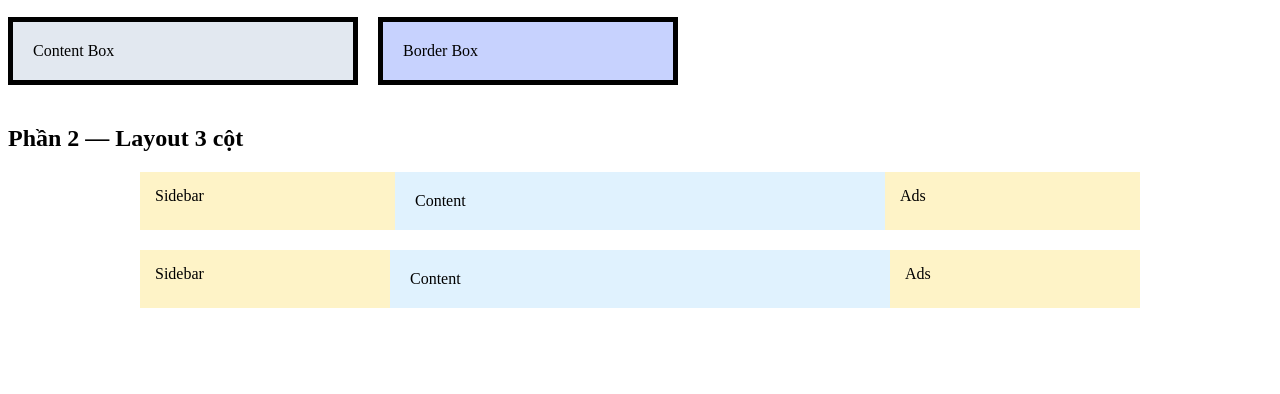
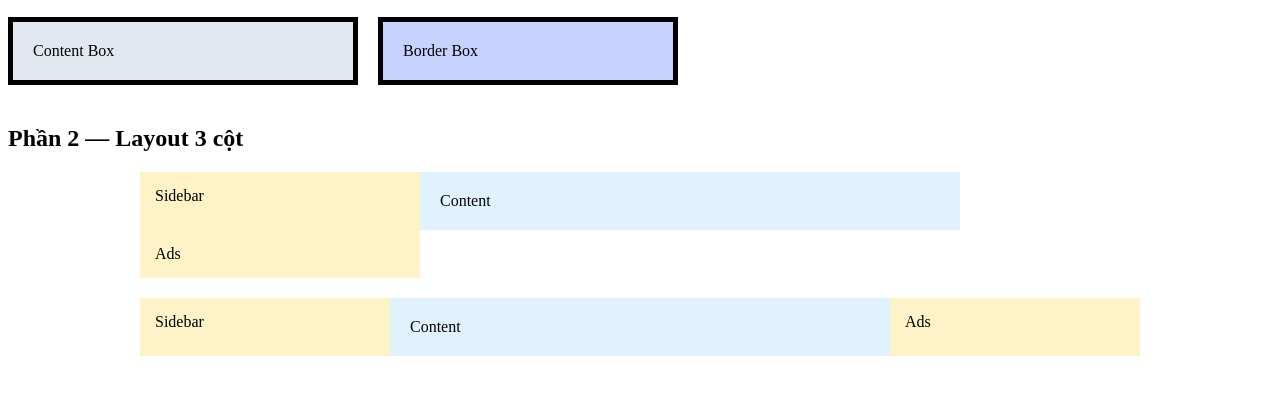
Before and after one commit to ThuyTram06/CSE391-TangThuyTram-2451160838, a plain HTML site: page PBT_03/boxmodel_lab.html in a window 1280 px wide. Shown: the part 110-504 px from the top of the page. Drawn offline with Linux system fonts and the light colour scheme.

Commit message:
Update boxmodel.css

```diff
--- a/PBT_03/boxmodel.css
+++ b/PBT_03/boxmodel.css
@@ -1,8 +1,9 @@
+/* RESET */
 * {
     box-sizing: border-box;
 }
 
-/* PHẦN 1 */
+/*  PHẦN 1  */
 .wrapper {
     display: flex;
     gap: 20px;
@@ -27,12 +28,13 @@
     background: #c7d2fe;
 }
 
-/* PHẦN 2 */
+/*  PHẦN 2  */
 
 .container {
     width: 1000px;
     margin: 20px auto;
     display: flex;
+    flex-wrap: wrap; /* QUAN TRỌNG: cho phép xuống dòng khi bị tràn */
 }
 
 /* KHÔNG dùng border-box */
@@ -40,7 +42,7 @@
     box-sizing: content-box;
 }
 
-/* Có border-box */
+/*  Có border-box */
 .border-box-layout * {
     box-sizing: border-box;
 }
```
